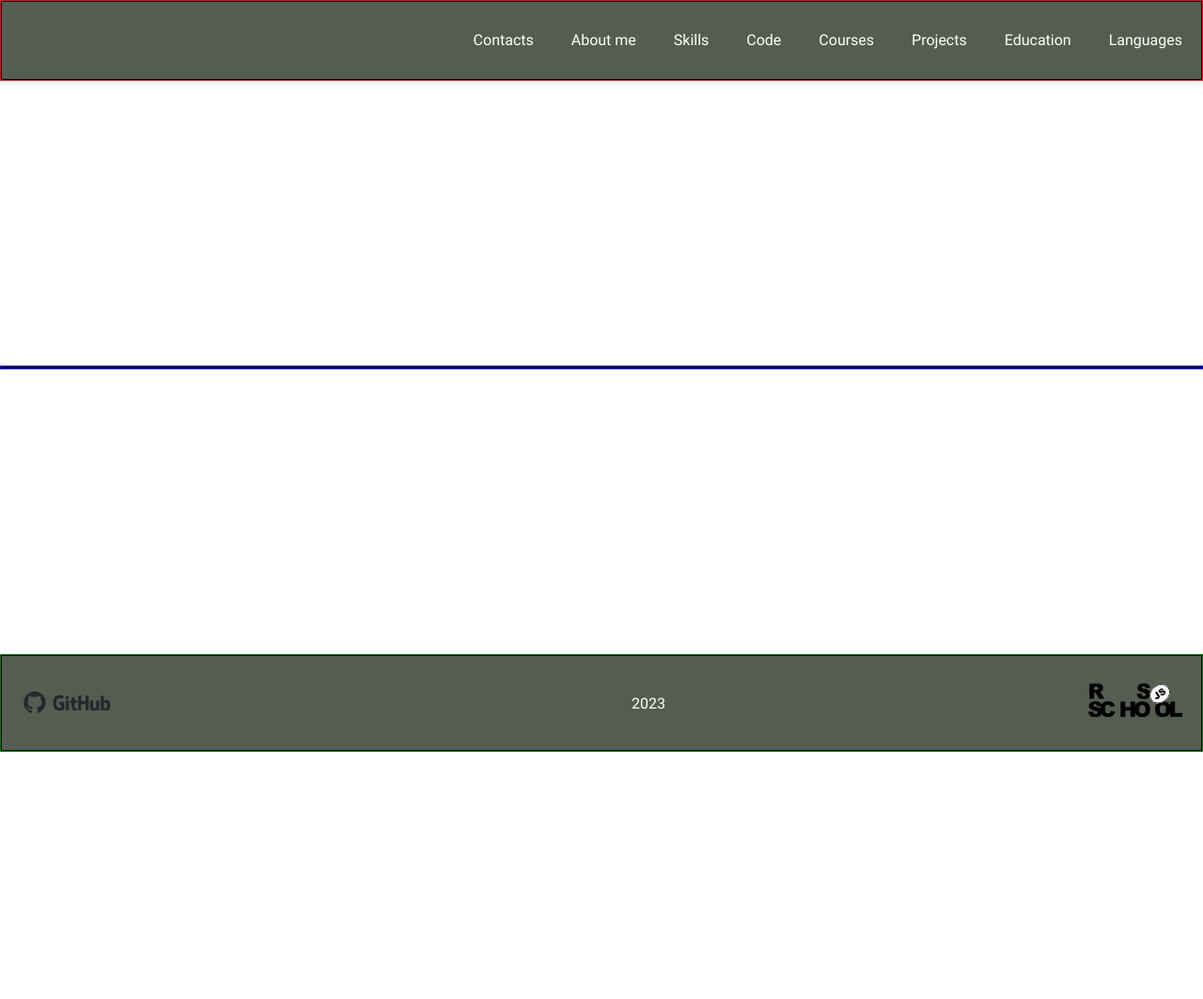
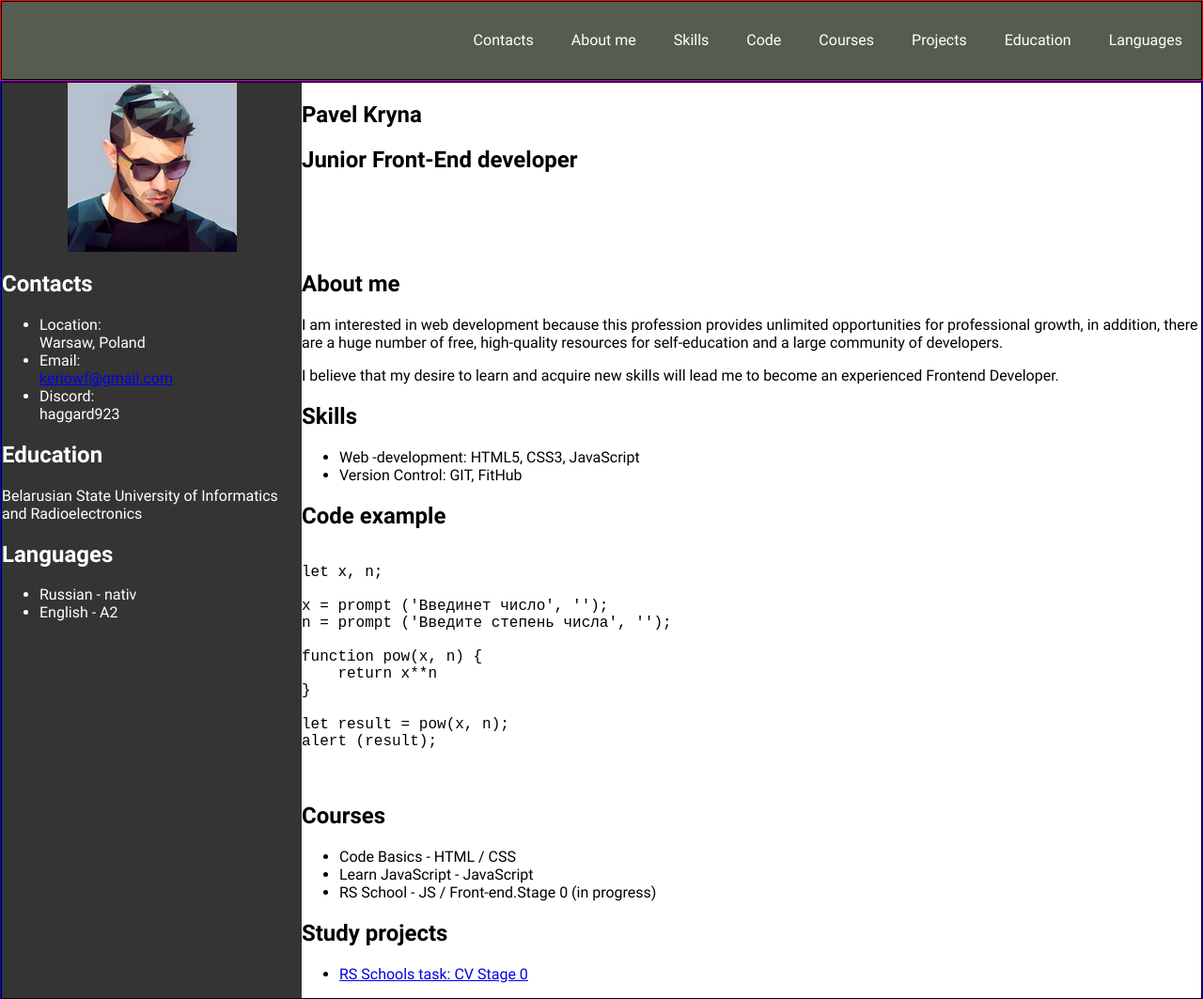
Before and after one commit to Haggard923/rsschool-cv, a plain HTML site: page index.html in a window 1280 px wide. Shown: the top 1063 px of the page at 94% size. Before the commit the page ends 800 px from the top, so only its background shows below. Drawn offline with Linux system fonts and the light colour scheme.

Commit message:
feat: add information to the main section

```diff
--- a/index.html
+++ b/index.html
@@ -24,9 +24,123 @@
             </nav>
         </div>
     </header>
+
     <main class="main">
-        <div class="container"></div>
+        <div class="container main-container">
+
+            <div class="header-column">
+                <div class="aside-column aside-profile">
+                    <img class="avatar" src="./assets/img/Avatar.jpg" alt="My photo">
+                </div>
+
+                <div class="main-column main-profile">
+                    <section class="section-profile">
+                        <h1 class="section-main-title">Pavel Kryna</h1>
+
+                        <h2 class="section-main-subtitle">Junior Front-End developer </h2>
+                    </section>
+                </div>
+            </div>
+
+
+            <div class="aside-column main-container">
+                <section class="section" id="contacts">
+                    <h2 class="section-title">Contacts</h2>
+
+                    <ul class="section-list">
+                        <li class="section-item">Location:<br>Warsaw, Poland</li>
+                        <li class="section-item">Email:<br><a href="mailto:keriowf@gmail.com" class="aside-link">keriowf@gmail.com</a></li>
+                        <li class="section-item">Discord:<br>haggard923</li>
+                    </ul>
+                </section>
+
+                <section class="section" id="education">
+                    <h2 class="section-title">Education</h2>
+
+                    <p class="section-text">Belarusian State University of Informatics and Radioelectronics</p>
+                </section>
+
+                <section class="section" id="languages">
+                    <h2 class="section-title">Languages</h2>
+
+                    <ul class="section-list">
+                        <li class="section-item">Russian - nativ</li>
+                        <li class="section-item">English - A2</li>
+                    </ul>
+                </section>
+            </div>
+
+
+            <div class="main-column main-container">
+                <section class="section" id="about-me">
+                    <h2 class="main-section-title">About me</h2>
+
+                    <p class="section-text">
+                        I am interested in web development because this
+                        profession provides unlimited opportunities for
+                        professional growth,
+                        in addition, there are a huge number of free,
+                        high-quality resources for self-education and
+                        a large community of developers.
+                    </p>
+
+                    <p class="section-text">
+                        I believe that my desire to learn and acquire new
+                        skills will lead me to become an experienced
+                        Frontend Developer.
+                    </p>
+                </section>
+
+                <section class="section" id="skills">
+                    <h2 class="main-section-title">Skills</h2>
+
+                    <ul class="section-list">
+                        <li class="section-item">Web -development: HTML5, CSS3, JavaScript</li>
+                        <li class="section-item">Version Control: GIT, FitHub</li>
+                    </ul>
+                </section>
+
+                <section class="section" id="code">
+                    <h2 class="main-section-title">Code example</h2>
+
+                    <pre>
+                        <code>
+let x, n;
+
+x = prompt ('Введинет число', '');
+n = prompt ('Введите степень числа', '');
+
+function pow(x, n) {
+    return x**n
+}
+
+let result = pow(x, n);
+alert (result);
+                        </code>
+                    </pre>
+                </section>
+
+                <section class="section" id="courses">
+                    <h2 class="main-section-title">Courses</h2>
+
+                    <ul class="section-list">
+                        <li class="section-item">Code Basics - HTML / CSS</li>
+                        <li class="section-item">Learn JavaScript - JavaScript</li>
+                        <li class="section-item">RS School - JS / Front-end.Stage 0 (in progress)</li>
+                    </ul>
+                </section>
+
+                <section class="section" id="projects">
+                    <h2 class="main-section-title">Study projects</h2>
+
+                    <ul class="section-list">
+                        <li class="section-item"><a href="https://Haggard923.github.io/rsschool-cv/" class="main-link">RS Schools task: CV Stage 0</a></li>
+                    </ul>
+                </section>
+            </div>
+        </div>
     </main>
+
     <footer class="footer">
         <div class="footer-container">
             <a href="https://github.com/Haggard923" class="footer-git"></a>
--- a/style.css
+++ b/style.css
@@ -21,7 +21,7 @@ html {
 body {
     font-family: 'Roboto';
     font-size: 16px;
-    font-weight: 400px;
+    font-weight: 400;
 
     min-height: 100vh;
     margin: 0;
@@ -62,6 +62,45 @@ body {
     margin: 0 auto;
     padding: 0;
     background-color: #555D50;
+}
+
+.container.main-container {
+    display: flex;
+    flex-wrap: wrap;
+}
+
+.header-column {
+    width: 100%;
+
+    display: flex;
+    flex-wrap: wrap;
+}
+
+.aside-column {
+    width: 40%;
+
+    background-color: #343434;
+    color: white;
+}
+
+.main-column {
+    width: 60%;
+}
+
+.aside-column.aside-profile {
+    display: flex;
+    justify-content: center;
+    align-items: center;
+}
+
+.aside-column {
+    width: 25%;
+
+    background-color: #343434;
+    color: white;
+}
+.main-column {
+    width: 75%;
 }
 
 .footer-container {
```
